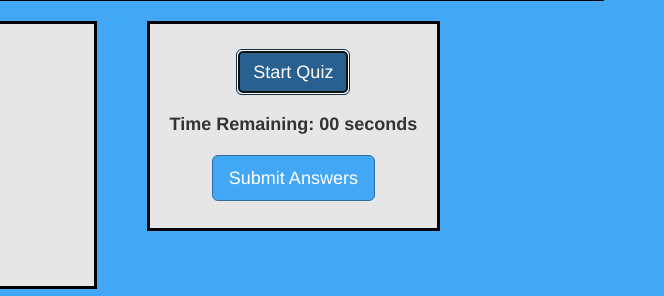
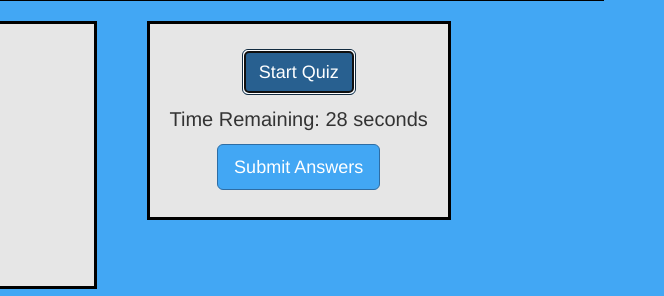
Before and after one commit to zwpleasant/TriviaGame, a plain HTML site: page index.html in a window 1280 px wide. Both pictures are taken after a click on the button "Start Quiz". Shown: the part 161-457 px from the top of the page, 616-1280 px from the left. Drawn offline with nearby package versions, Linux system fonts and the light colour scheme.

Commit message:
added timer to count down from 30 seconds on start button and grade when finished

```diff
--- a/assets/javascript/app.js
+++ b/assets/javascript/app.js
@@ -1,7 +1,7 @@
 $(document).ready(function(){
 
   // define variables for scoring
-  var timeRemaining = 30;
+  var count = 30;
   var correctAnswer = 0;
   var incorrectAnswer = 0;
   var noAnswer = 0;
@@ -36,7 +36,24 @@ $(document).ready(function(){
   $(".start").click(function() {
     console.log("user has started the game");
     // start the game on a user click
-    setTimeout(timeUp, 1000 * 30);
+    // setTimeout(timeUp, 1000 * 30);
+    var count = 30;
+
+    var counter = setInterval(timer, 1000);
+
+    function timer()
+    {
+      count = count - 1;
+      if (count <= 0)
+      {
+        clearInterval(counter);
+        endGame();
+        console.log("Game has ended. Time is up!");
+      }
+
+      $(".timeLeft").text("Time Remaining: " + count + " seconds");
+    }
+
   });
 
   // on click function that ends game with user clicks submit button
--- a/index.html
+++ b/index.html
@@ -223,7 +223,7 @@
 
               <div class="row">
                 <div class="col-md-12 timeLeft">
-                  <h4>Time Remaining: 00 seconds<h4>
+                  Time Remaining: 30 seconds
                 </div>
               </div>
 
```
